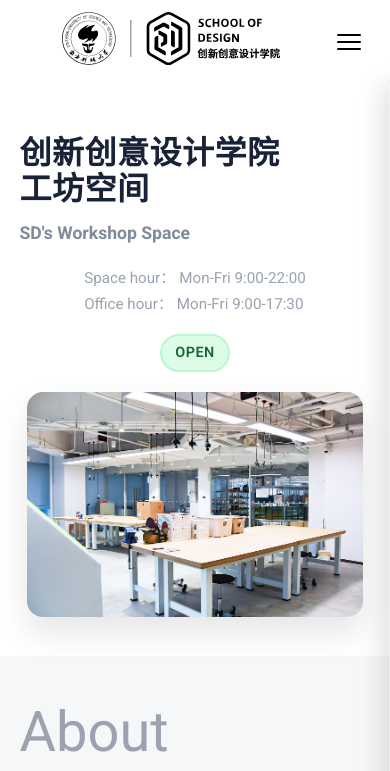
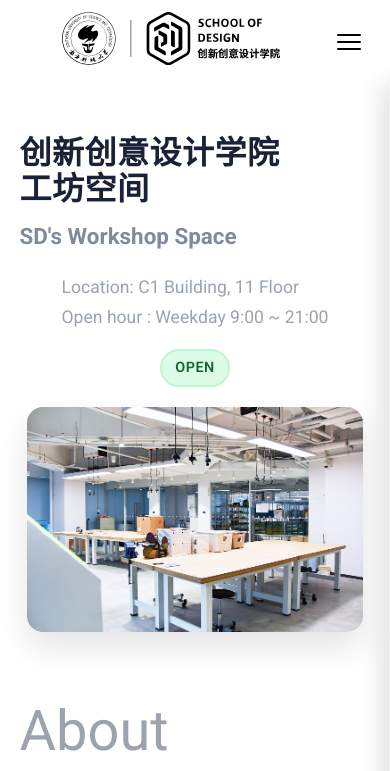
Before and after one commit to Immersive-Design-Group/SD-Workshop-Website, a Jekyll site: the page built from index.md, in a window 390 px wide. Shown: the top 771 px of the page. Built offline with Jekyll 4.4.1, drawn with Linux system fonts in a browser that asks for light colours; some web fonts are replaced; a script that is not in the unit is left out; some of the changed text lies outside the part shown; grey boxes are pictures that could not be loaded.

Commit message:
index page updated

```diff
--- a/assets/css/style.css
+++ b/assets/css/style.css
@@ -221,13 +221,13 @@
   word-break: keep-all; /* keep Chinese readable */
 }
 .en-subtitle {
-  font-size: clamp(1.1rem, 2.2vw, 2rem);
+  font-size: clamp(1.4rem, 3vw, 3rem);
   color: #7f8a9b;
   margin-bottom: 1.25rem;
   font-family: 'Roboto', sans-serif;
 }
 .meta {
-  font-size: clamp(0.95rem, 1.6vw, 1.15rem);
+  font-size: clamp(1.1rem, 2vw, 1.8rem);
   color: #9aa3b0;
   line-height: 1.7;
   margin-top: 0.5rem;
@@ -406,72 +406,153 @@
 }
 
 /* ---- About block ---- */
-.about-wrap {
-  background: #f6f7f9; /* light gray band like screenshot */
-  margin-top: 0;
-}
-.about-inner {
-  display: flex;
-  align-items: center;
-  gap: 4rem;
-  padding: 2.5rem var(--space-x); /* matches page side gutters */
-  max-width: 1400px;
-  margin: 0 auto;
-}
-
-/* left side kept empty for composition */
-.about-spacer {
-  flex: 1 1 50%;
-  min-height: 280px; /* ensures tall band on large screens */
-}
-
-/* right column text */
-.about-text {
-  flex: 1 1 50%;
-  max-width: 680px;
-  margin-left: auto; /* hugs the right edge */
-}
-.about-title {
+.about-section {
+  padding: 4rem 5%;
+  background: #fff;
+}
+
+.about-ghost {
   font-family: 'Roboto', 'Source Han Sans CN', sans-serif;
   font-size: 3.5rem;
   font-weight: 400;
   color: #9ca3af; /* Same as TA Schedule */
+  margin: 0 0 2rem;
   line-height: 1;
-  margin-bottom: 2rem;
   text-align: left;
+}
+
+.about-layout {
+  display: flex;
+  align-items: flex-start;
+  gap: 2rem;
+  max-width: 100%;
+  margin: 0;
+  padding: 0;
+}
+
+.about-image {
+  flex: 0 0 300px;
+  display: flex;
+  justify-content: flex-start;
+  align-items: flex-start;
+  margin-top: 0;
+  margin-right: 0;
+}
+
+.about-photo {
+  width: 100%;
+  max-width: 300px;
+  height: auto;
+  border-radius: 12px;
+  box-shadow: 0 6px 20px rgba(0, 0, 0, 0.15);
+  transition: transform 0.3s ease;
+}
+
+.about-photo:hover {
+  transform: scale(1.02);
+}
+
+.about-text {
+  flex: 1;
+  min-width: 0; /* allows text to shrink */
+  padding-left: 0;
+  max-width: none;
+  width: 100%;
 }
 .about-cn {
   font-family: 'Source Han Sans CN', sans-serif;
-  font-size: clamp(1rem, 1.8vw, 1.25rem);
+  font-size: clamp(1.1rem, 2vw, 1.4rem);
   color: #7c8794;
-  line-height: 2;
+  line-height: 1.8;
   margin: 0 0 1.5rem;
+  max-width: 100%;
 }
 .about-en {
-  font-size: clamp(1rem, 1.8vw, 1.25rem);
+  font-size: clamp(1.1rem, 2vw, 1.4rem);
   color: #97a2af;
-  line-height: 2;
+  line-height: 1.8;
+  max-width: 100%;
+}
+
+/* Large screens optimization */
+@media (min-width: 1400px) {
+  .about-layout {
+    max-width: 100%;
+    gap: 3rem;
+    align-items: flex-start;
+    padding: 0;
+    margin: 0;
+  }
+  .about-image {
+    flex: 0 0 350px;
+    margin-top: 0;
+    align-self: flex-start;
+    justify-content: flex-start;
+    margin-right: 0;
+  }
+  .about-photo {
+    max-width: 350px;
+  }
+  .about-text {
+    flex: 1;
+    padding-left: 0;
+    padding-top: 0;
+    max-width: none;
+    width: 100%;
+  }
+}
+
+/* Extra large screens - ensure text fills all available space */
+@media (min-width: 1600px) {
+  .about-layout {
+    max-width: 100%;
+    gap: 4rem;
+    padding: 0;
+    margin: 0;
+  }
+  .about-image {
+    flex: 0 0 400px;
+    justify-content: flex-start;
+    margin-right: 0;
+  }
+  .about-photo {
+    max-width: 400px;
+  }
+  .about-text {
+    flex: 1;
+    padding-left: 0;
+    max-width: none;
+    width: 100%;
+  }
 }
 
 /* Responsive */
 @media (max-width: 1024px) {
-  .about-inner {
+  .about-section {
+    padding: 3rem 5%;
+  }
+  .about-layout {
     flex-direction: column;
-    align-items: flex-start;
     gap: 2rem;
-    padding: 4rem var(--space-x);
-  }
-  .about-spacer {
-    display: none;
-  } /* remove empty left area on tablet/phone */
-  .about-text {
-    max-width: 720px;
-    margin: 0;
+  }
+  .about-image {
+    flex: none;
+    width: 100%;
+    max-width: 400px;
+  }
+  .about-photo {
+    max-width: 100%;
   }
 }
 @media (max-width: 640px) {
-  .about-inner {
-    padding: 3rem var(--space-x);
+  .about-section {
+    padding: 2rem 5%;
+  }
+  .about-layout {
+    gap: 1.5rem;
+  }
+  .about-image {
+    max-width: 300px;
   }
   .about-cn,
   .about-en {
@@ -869,6 +950,19 @@
   font-weight: 500;
 }
 
+/* Ensure links within highlight-blue spans maintain consistent color */
+.highlight-blue a {
+  color: #190fd6 !important;
+  text-decoration: none;
+}
+
+.highlight-blue a:hover,
+.highlight-blue a:visited,
+.highlight-blue a:link {
+  color: #190fd6 !important;
+  text-decoration: none;
+}
+
 .step-3-divider {
   width: 100%;
   height: 1px;
--- a/index.md
+++ b/index.md
@@ -11,8 +11,8 @@
     </h1>
     <h2 class="en-subtitle">SD's Workshop Space</h2>
     <p class="meta">
-      Space hour： Mon-Fri 9:00-22:00<br/>
-      Office hour： Mon-Fri 9:00-17:30
+      Location: C1 Building, 11 Floor<br>
+      Open hour : Weekday  9:00 ~ 21:00
     </p>
     <div class="status-indicator" id="workshop-status">
       <span class="status-text" id="status-text">Loading...</span>
@@ -30,22 +30,21 @@
 
 </section>
 <!-- About -->
-<section class="about-wrap">
-  <div class="about-inner">
-    <div class="about-spacer" aria-hidden="true"></div>
+<section class="about-section">
+  <h2 class="about-ghost">About</h2>
+
+  <div class="about-layout">
+    <div class="about-image">
+      <img src="{{ '/assets/images/' | relative_url }}" alt="" class="about-photo">
+    </div>
 
     <div class="about-text">
-      <h2 class="about-title">About</h2>
-
       <p class="about-cn">
-        创新创意设计学院工坊空间是一个可供设计学院所有学生使用的协作式原型制作空间。学生通过各种数字化及传统设备来实现他们的创意，
-        这些设备包括 3D 打印机、激光切割机、机床、电子零件等。
+        创新创意设计学院工坊空间，是供全院学生使用的协作式原型制作空间。学生可借助 3D 打印机、激光切割机、机床、电子零件等数字化及传统设备实现创意。工坊实行分层管理制度，按设备风险等级差异化管理；另提供近百种媒体设备，师生可登记借用，支持教学科研，详情见 <span class="highlight-blue"><a href="https://docs.qq.com/doc/DWnJpTmZpbHJtbnNa" target="_blank" rel="noopener noreferrer">《工坊管理办法》</a></span>。
       </p>
 
       <p class="about-en">
-        Workshop space is a collaborative prototyping space available to all students of Design school.
-        We help students to implement their ideas through various digital and conventional devices such as
-        3D printers, laser cutters, machine tools, electronic parts and more.
+        The Workshop Space is a prototyping space for all students, who can turn ideas into reality using digital/traditional equipment (e.g., 3D printers, laser cutters, machine tools). A pilot tiered management system is implemented, with differentiated measures based on equipment risk levels. Nearly 100 types of media equipment are also available for faculty/students to borrow (upon registration) to support teaching and research. See <span class="highlight-blue"><a href="https://docs.qq.com/doc/DWnJpTmZpbHJtbnNa" target="_blank" rel="noopener noreferrer">Workshop Management Measures</a></span> for details.
       </p>
     </div>
   </div>
```
